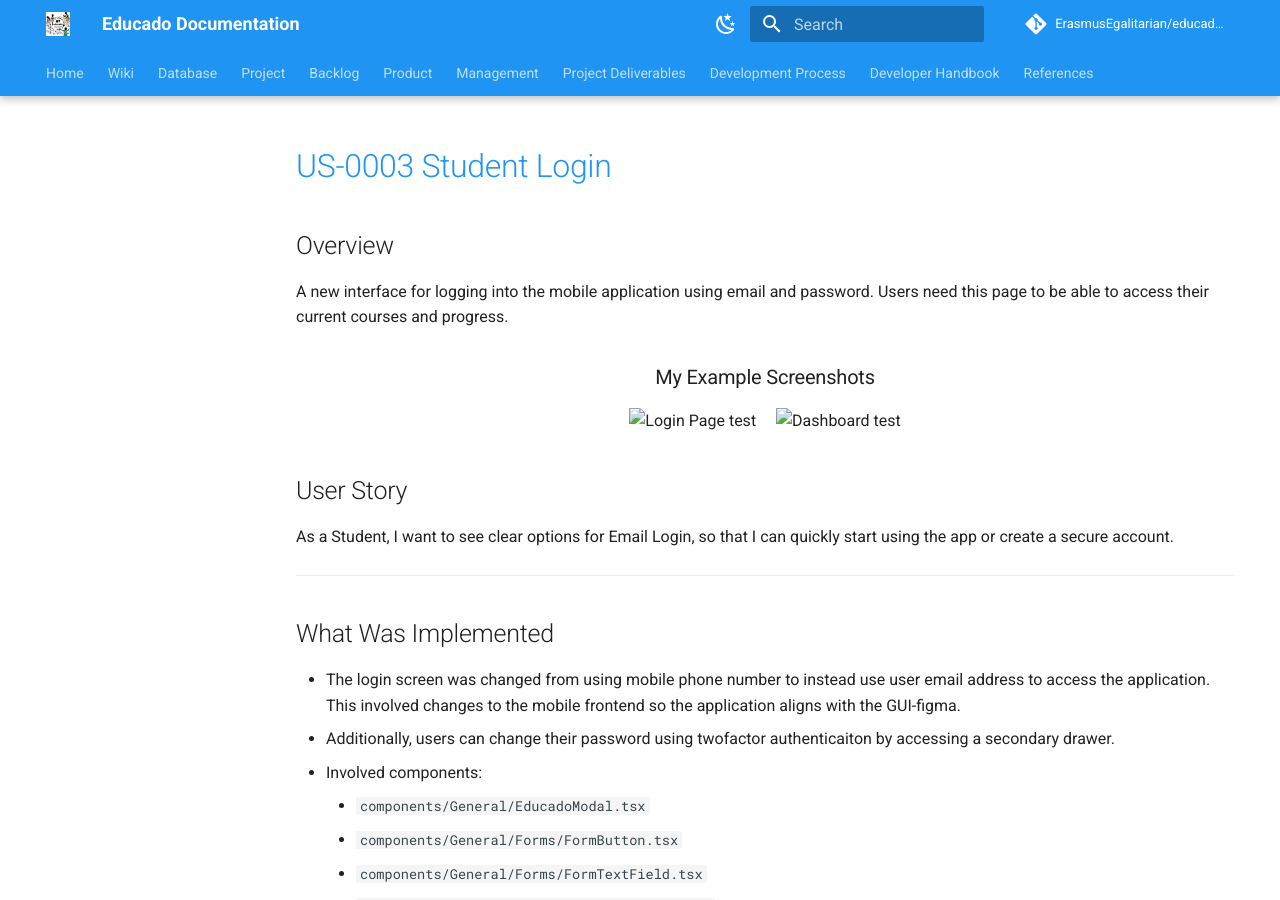
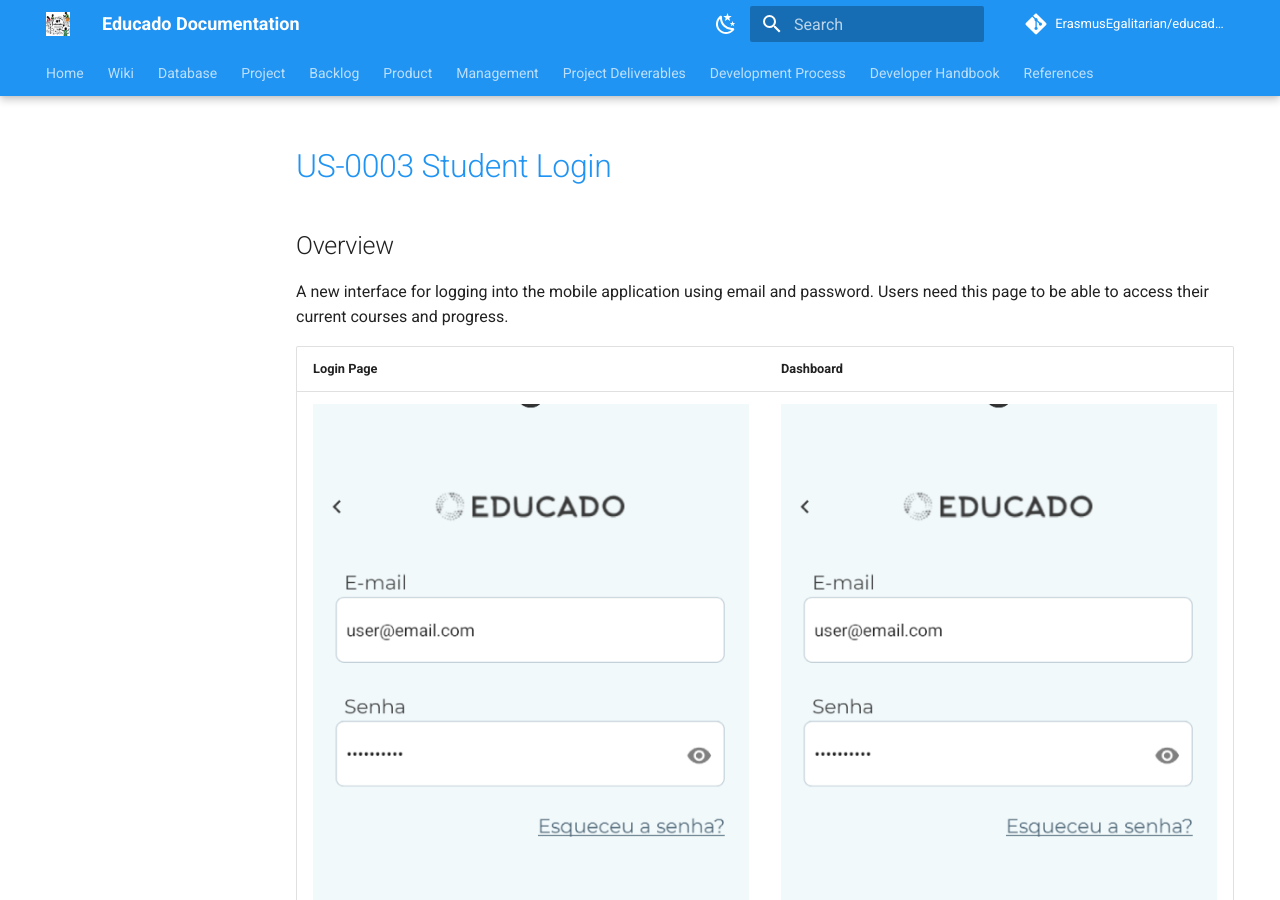
Before and after one commit to ErasmusEgalitarian/educado-docs, an MkDocs documentation site: the page built from docs/deliverables/mobile/PBI-Implement-Student-Login-Interface.md, in a window 1280 px wide and 900 px high. Built offline with MkDocs 1.6.1 and Material for MkDocs 9.7.7, drawn with Linux system fonts in a browser that asks for light colours; comment, search, counter and statistics services are not loaded.

Commit message:
testing out markdown tables

```diff
--- a/docs/deliverables/mobile/PBI-Implement-Student-Login-Interface.md
+++ b/docs/deliverables/mobile/PBI-Implement-Student-Login-Interface.md
@@ -5,11 +5,9 @@
 Users need this page to be able to access their current courses and progress.
 
 
-<h3 style="text-align:center;">My Example Screenshots</h3>
-<div style="display:flex; justify-content:center; gap:20px;">
-  <img src="../../assets/2025/Software/deliverables/US-0003/login_new.png" alt="Login Page test" style="width:300;">
-  <img src="../../assets/2025/Software/deliverables/US-0003/login_new.png" alt="Dashboard test" style="width:300;">
-</div>
+| Login Page | Dashboard |
+|------------|-----------|
+| ![Login](../../assets/2025/Software/deliverables/US-0003/login_new.png) | ![Dashboard Test](../../assets/2025/Software/deliverables/US-0003/login_new.png) |
 
 ## User Story
 As a Student, I want to see clear options for Email Login, so that I can quickly start using the app or create a secure account.
```
